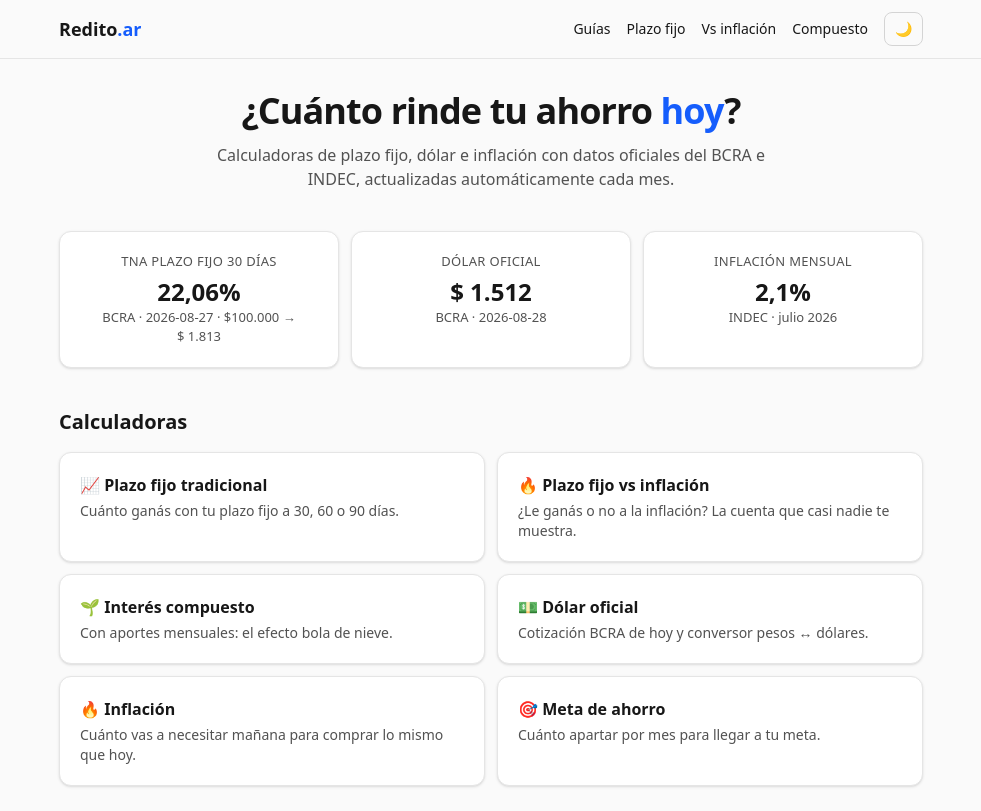
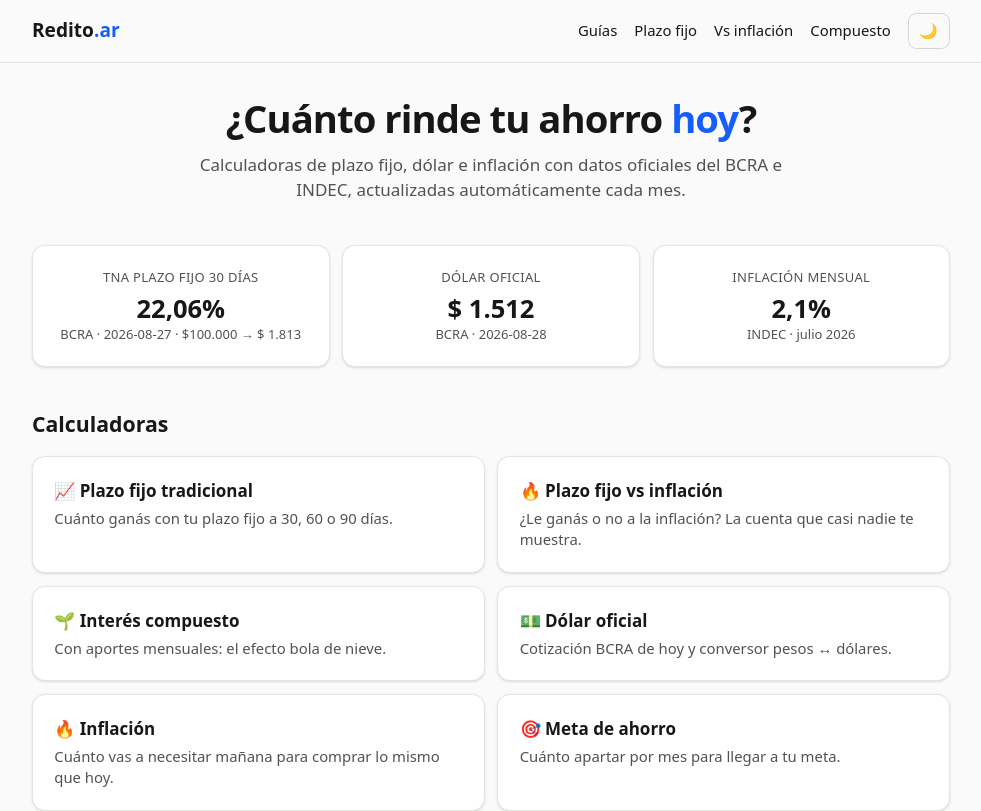
Before and after one commit to tiag-ops/reditos-ar, a Next.js app: page / in a window 1280 px wide. Shown: the top 811 px of the page, without its empty margins (149-1130 px from the left). Built offline with nearby package versions, Linux system fonts and the light colour scheme.

Commit message:
a11y: base font 17px (106.25%) — escala global de legibilidad

```diff
--- a/src/app/globals.css
+++ b/src/app/globals.css
@@ -9,6 +9,11 @@
 
 .dark {
   color-scheme: dark;
+}
+
+html {
+  /* Base 17px (default 16): escala todo el sitio vía rem — legibilidad +6% */
+  font-size: 106.25%;
 }
 
 body {
```
